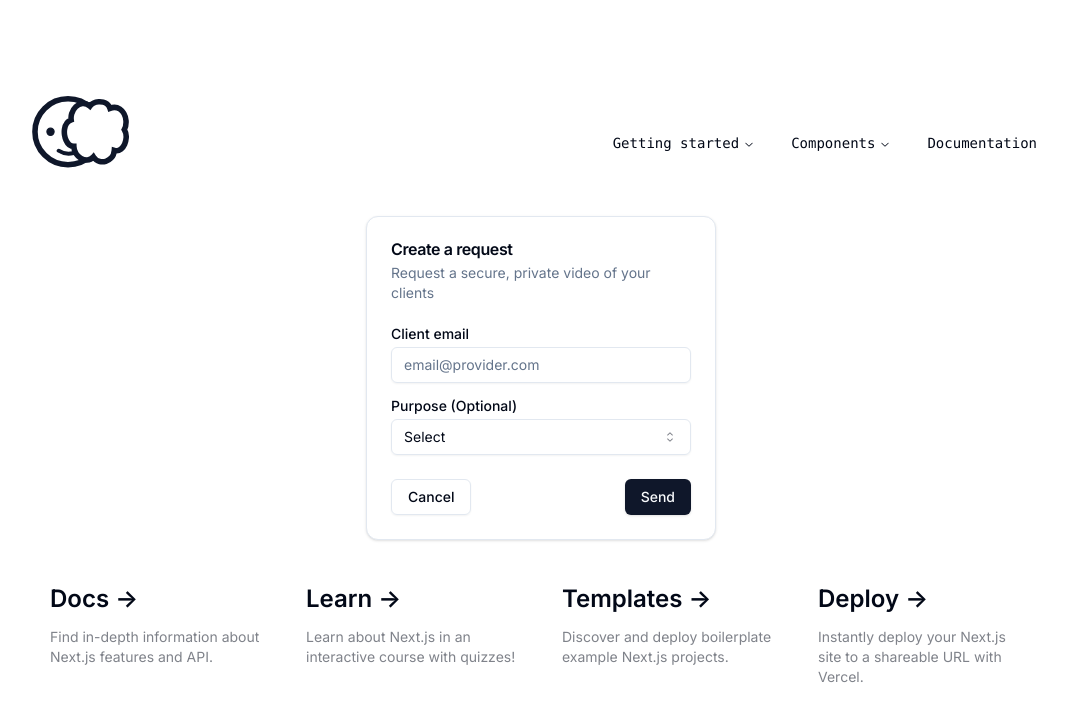
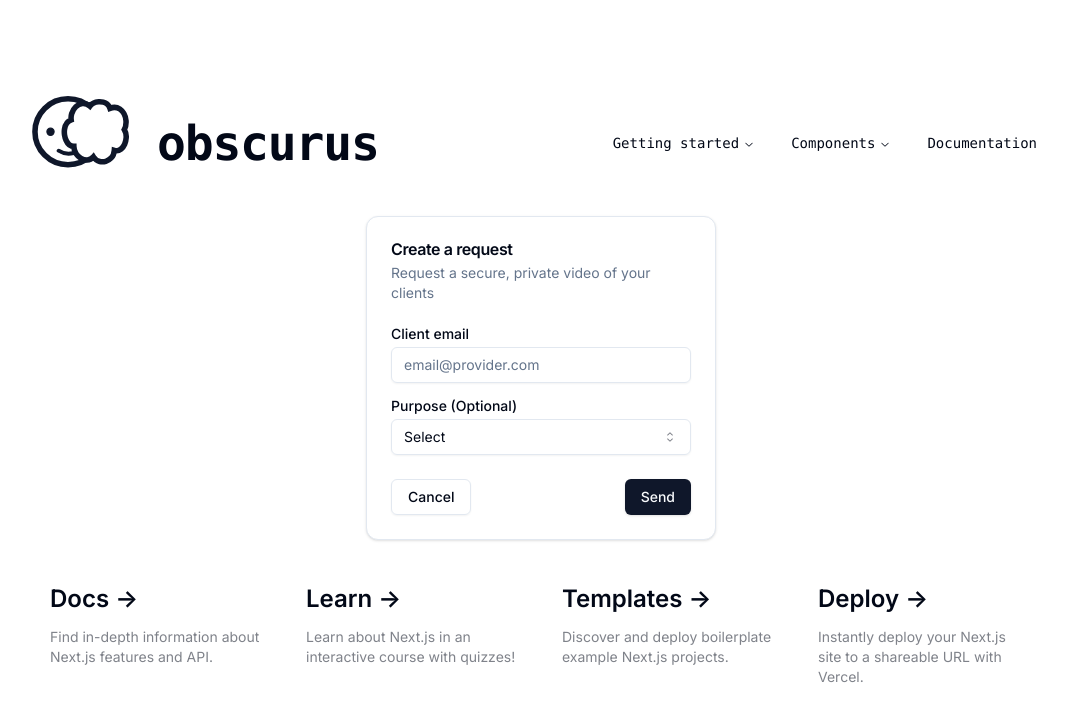
Before and after one commit to COSC-499-W2023/year-long-project-team-9, a Next.js app in the folder app/obscurus/: page / in a window 1280 px wide. Shown: the top 722 px of the page, without its empty margins (99-1166 px from the left). Built offline with nearby package versions, Linux system fonts and the light colour scheme.

Commit message:
Update index.tsx

```diff
--- a/app/obscurus/src/pages/index.tsx
+++ b/app/obscurus/src/pages/index.tsx
@@ -39,7 +39,7 @@ export default function Home() {
       className={`flex min-h-screen flex-col items-center justify-between p-24 ${inter.className}`}
     >
       <div className="z-10 max-w-5xl w-full items-center justify-between font-mono text-sm lg:flex">
-      <div className="fixed bottom-0 left-0 flex h-48 w-full items-end justify-center bg-gradient-to-t from-white via-white dark:from-black dark:via-black lg:static lg:h-auto lg:w-auto lg:bg-none">
+      <div className="fixed bottom-0 left-0 flex h-48 w-full items-end justify-center bg-gradient-to-t from-white via-white dark:from-black dark:via-black lg:static lg:h-auto lg:w-auto lg:bg-none align-center">
           <a
             className="pointer-events-none flex place-items-center gap-2 p-8 lg:pointer-events-auto lg:p-0"
             href="https://vercel.com?utm_source=create-next-app&utm_medium=default-template-tw&utm_campaign=create-next-app"
@@ -54,6 +54,9 @@ export default function Home() {
               height={24}
               priority
             />
+            <h1 className="scroll-m-20 text-4xl font-extrabold tracking-tight lg:text-5xl pl-5">
+              obscurus
+              </h1>
           </a>
         </div>
         <NavigationMenu>
```
